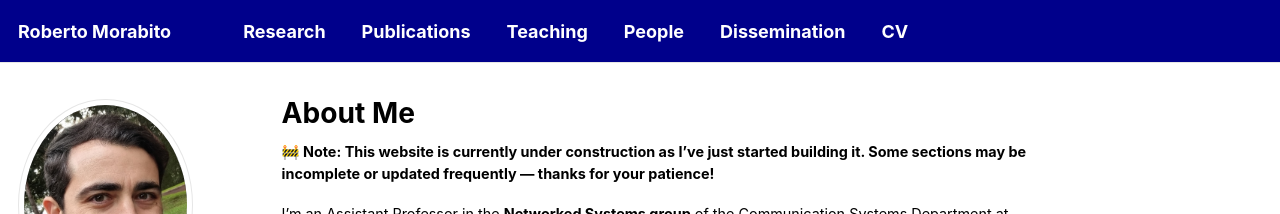
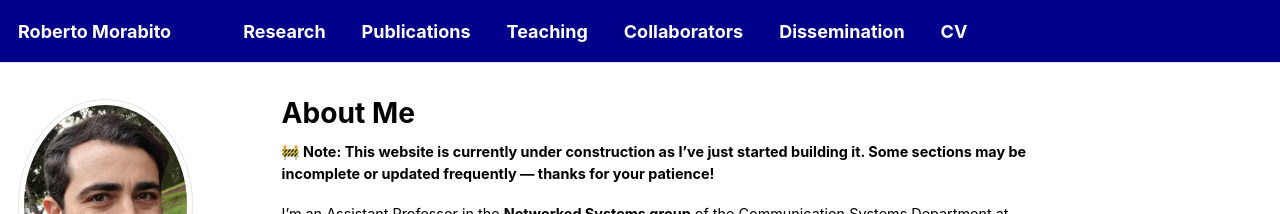
Before and after one commit to robertmora/robertmora.github.io, a Jekyll site: the page built from _pages/about.md, in a window 1280 px wide. Shown: the top 214 px of the page. Built offline with Jekyll 4.4.1, drawn with Linux system fonts in a browser that asks for light colours; some web fonts are replaced; a script that is not in the unit is left out.

Commit message:
Update navigation.yml

```diff
--- a/_data/navigation.yml
+++ b/_data/navigation.yml
@@ -17,8 +17,8 @@ main:
   - title: "Teaching"
     url: /teaching/
 
-  - title: "People"
-    url: /people/
+  - title: "Collaborators"
+    url: /collaborators/
 
   - title: "Dissemination"
     url: /talks/
```
